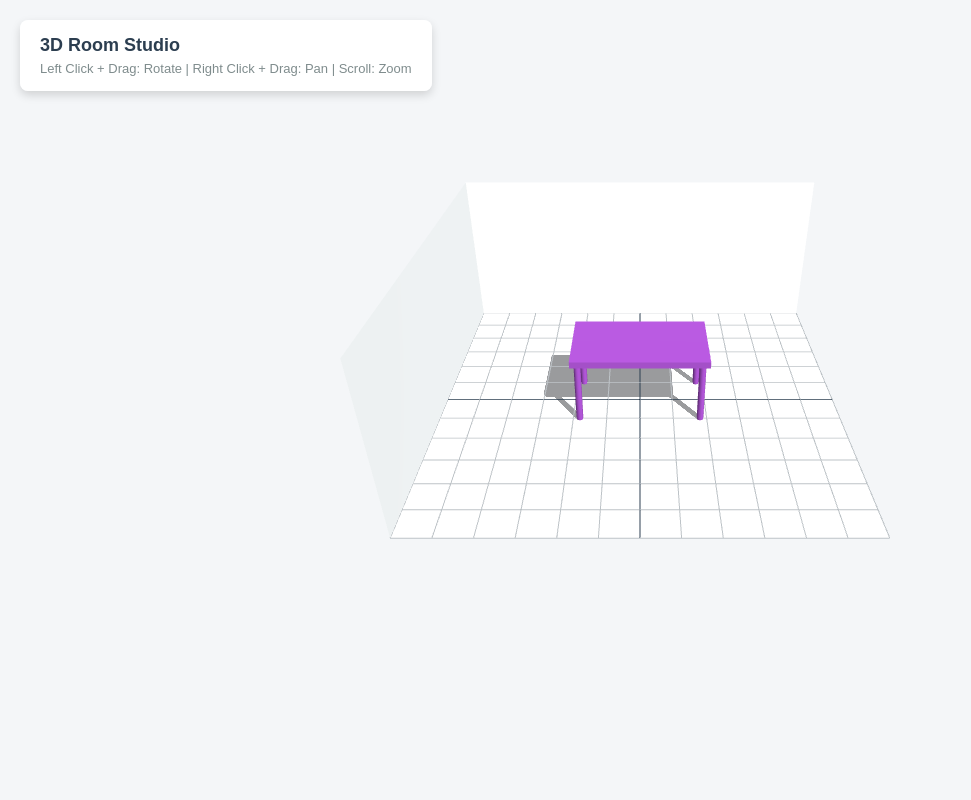
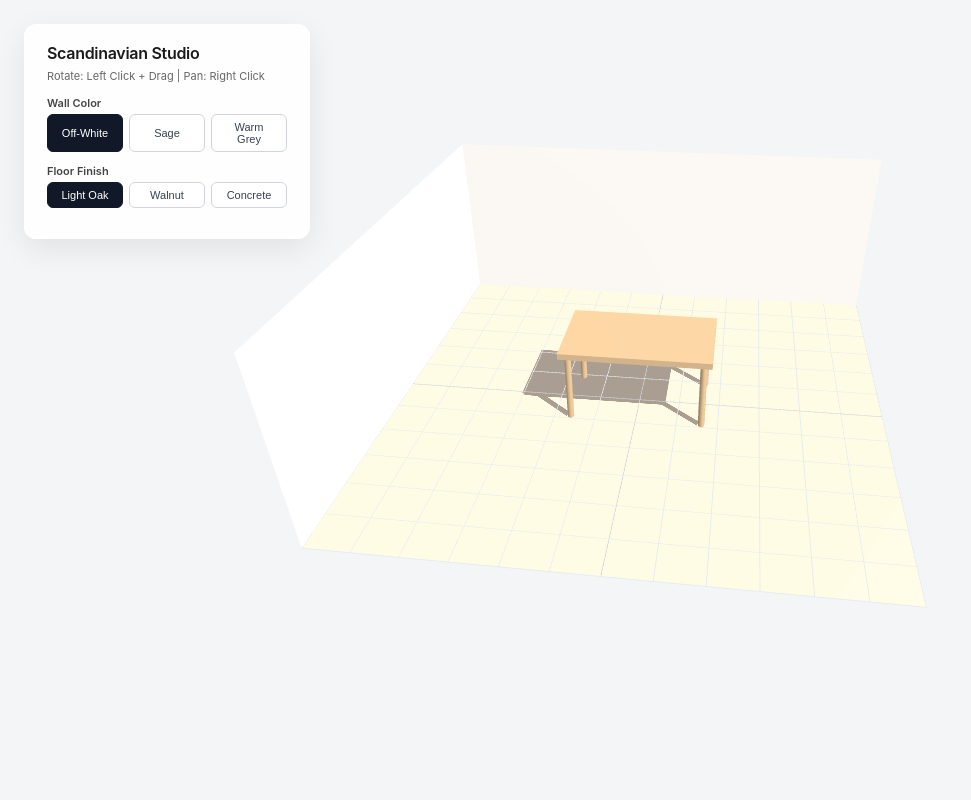
Before and after one commit to sowmyarameshmaddineani/3d-interior-designer, a Django app: page / in a window 1280 px wide. Shown: the whole page, without its empty margins (0-971 px from the left). Run offline with Django 5.2, Linux system fonts and the light colour scheme.

Commit message:
Add interactive UI control panel for real-time wall and floor material customization

```diff
--- a/designer/templates/designer/canvas.html
+++ b/designer/templates/designer/canvas.html
@@ -3,32 +3,75 @@
 <head>
     <meta charset="UTF-8">
     <meta name="viewport" content="width=device-width, initial-scale=1.0">
-    <title>3D Interior Designer - Canvas</title>
+    <title>3D Interior Designer - Scandinavian Studio</title>
     <style>
         body {
             margin: 0;
             overflow: hidden;
-            font-family: Arial, sans-serif;
+            font-family: -apple-system, BlinkMacSystemFont, "Segoe UI", Roboto, Helvetica, Arial, sans-serif;
+            background-color: #f7f9fa;
         }
         #ui-overlay {
             position: absolute;
-            top: 20px;
-            left: 20px;
+            top: 24px;
+            left: 24px;
             z-index: 10;
-            background: rgba(255, 255, 255, 0.95);
-            padding: 15px 20px;
-            border-radius: 8px;
-            box-shadow: 0 4px 10px rgba(0,0,0,0.15);
+            background: rgba(255, 255, 255, 0.85);
+            backdrop-filter: blur(12px);
+            -webkit-backdrop-filter: blur(12px);
+            padding: 18px 22px;
+            border-radius: 12px;
+            border: 1px solid rgba(255, 255, 255, 0.4);
+            box-shadow: 0 10px 30px rgba(0, 0, 0, 0.08);
+            width: 240px;
         }
         #ui-overlay h2 {
-            margin: 0 0 5px 0;
-            font-size: 18px;
-            color: #2c3e50;
+            margin: 0 0 6px 0;
+            font-size: 16px;
+            font-weight: 600;
+            color: #1a1a1a;
+            letter-spacing: -0.3px;
         }
         #ui-overlay p {
-            margin: 0;
-            font-size: 13px;
-            color: #7f8c8d;
+            margin: 0 0 12px 0;
+            font-size: 11px;
+            color: #666;
+            line-height: 1.4;
+        }
+        .control-group {
+            margin-bottom: 12px;
+        }
+        .control-group label {
+            display: block;
+            font-size: 11px;
+            font-weight: 600;
+            color: #444;
+            margin-bottom: 4px;
+        }
+        .btn-row {
+            display: flex;
+            gap: 6px;
+        }
+        button {
+            flex: 1;
+            padding: 6px 10px;
+            font-size: 11px;
+            font-weight: 500;
+            border: 1px solid #d1d5db;
+            background: #ffffff;
+            color: #374151;
+            border-radius: 6px;
+            cursor: pointer;
+            transition: all 0.2s ease;
+        }
+        button:hover {
+            background: #f3f4f6;
+            border-color: #9ca3af;
+        }
+        button.active {
+            background: #111827;
+            color: #ffffff;
+            border-color: #111827;
         }
         #canvas-container {
             width: 100vw;
@@ -43,8 +86,26 @@
 <body>
 
     <div id="ui-overlay">
-        <h2>3D Room Studio</h2>
-        <p>Left Click + Drag: Rotate | Right Click + Drag: Pan | Scroll: Zoom</p>
+        <h2>Scandinavian Studio</h2>
+        <p>Rotate: Left Click + Drag | Pan: Right Click</p>
+
+        <div class="control-group">
+            <label>Wall Color</label>
+            <div class="btn-row">
+                <button onclick="setWallColor(0xfaf9f6, this)" class="active">Off-White</button>
+                <button onclick="setWallColor(0xe8edea, this)">Sage</button>
+                <button onclick="setWallColor(0xdedad2, this)">Warm Grey</button>
+            </div>
+        </div>
+
+        <div class="control-group">
+            <label>Floor Finish</label>
+            <div class="btn-row">
+                <button onclick="setFloorColor(0xe3d3c3, this)" class="active">Light Oak</button>
+                <button onclick="setFloorColor(0x8b5a2b, this)">Walnut</button>
+                <button onclick="setFloorColor(0xd1d5db, this)">Concrete</button>
+            </div>
+        </div>
     </div>
 
     <div id="canvas-container"></div>
@@ -52,11 +113,11 @@
     <script>
         // 1. Scene Setup
         const scene = new THREE.Scene();
-        scene.background = new THREE.Color(0xf4f6f8);
+        scene.background = new THREE.Color(0xf4f5f7);
 
         // 2. Camera Setup
-        const camera = new THREE.PerspectiveCamera(60, window.innerWidth / window.innerHeight, 0.1, 1000);
-        camera.position.set(0, 12, 18);
+        const camera = new THREE.PerspectiveCamera(55, window.innerWidth / window.innerHeight, 0.1, 1000);
+        camera.position.set(2, 11, 16);
 
         // 3. Renderer Setup
         const renderer = new THREE.WebGLRenderer({ antialias: true });
@@ -68,48 +129,48 @@
         // 4. Orbit Controls
         const controls = new THREE.OrbitControls(camera, renderer.domElement);
         controls.enableDamping = true;
-        controls.maxPolarAngle = Math.PI / 2 - 0.05; // Prevent camera from clipping under floor
+        controls.dampingFactor = 0.05;
+        controls.maxPolarAngle = Math.PI / 2 - 0.02;
 
-        // 5. Lighting Setup
-        const ambientLight = new THREE.AmbientLight(0xffffff, 0.7);
+        // 5. Soft Studio Lighting
+        const ambientLight = new THREE.AmbientLight(0xffffff, 0.75);
         scene.add(ambientLight);
 
-        const mainLight = new THREE.DirectionalLight(0xffffff, 0.8);
-        mainLight.position.set(10, 20, 15);
-        mainLight.castShadow = true;
-        mainLight.shadow.mapSize.width = 2048;
-        mainLight.shadow.mapSize.height = 2048;
-        scene.add(mainLight);
+        const keyLight = new THREE.DirectionalLight(0xfff5ee, 0.6);
+        keyLight.position.set(12, 18, 10);
+        keyLight.castShadow = true;
+        keyLight.shadow.mapSize.width = 2048;
+        keyLight.shadow.mapSize.height = 2048;
+        keyLight.shadow.bias = -0.0001;
+        scene.add(keyLight);
 
-        // 6. Build Room Dimensions (Width: 12m, Depth: 12m, Height: 5m)
+        // 6. Room Dimensions & Materials
         const roomWidth = 12;
         const roomDepth = 12;
-        const wallHeight = 5;
+        const wallHeight = 4.5;
 
-        // Floor Plane
+        // Floor Mesh
         const floorGeo = new THREE.PlaneGeometry(roomWidth, roomDepth);
-        const floorMat = new THREE.MeshStandardMaterial({ color: 0xdcdde1, side: THREE.DoubleSide });
+        const floorMat = new THREE.MeshStandardMaterial({ color: 0xe3d3c3, roughness: 0.8, side: THREE.DoubleSide });
         const floor = new THREE.Mesh(floorGeo, floorMat);
         floor.rotation.x = -Math.PI / 2;
         floor.receiveShadow = true;
         scene.add(floor);
 
         // Grid Helper
-        const gridHelper = new THREE.GridHelper(roomWidth, 12, 0x2c3e50, 0xbdc3c7);
-        gridHelper.position.y = 0.01; // Slightly above floor to avoid z-fighting
+        const gridHelper = new THREE.GridHelper(roomWidth, 12, 0xd0d4dc, 0xe8ecf0);
+        gridHelper.position.y = 0.002;
         scene.add(gridHelper);
 
-        // Wall Material (Warm Interior Wall Color)
-        const wallMat = new THREE.MeshStandardMaterial({ color: 0xecf0f1, side: THREE.DoubleSide });
+        // Walls Mesh
+        const wallMat = new THREE.MeshStandardMaterial({ color: 0xfaf9f6, roughness: 0.9, side: THREE.DoubleSide });
 
-        // Back Wall
         const backWallGeo = new THREE.PlaneGeometry(roomWidth, wallHeight);
         const backWall = new THREE.Mesh(backWallGeo, wallMat);
         backWall.position.set(0, wallHeight / 2, -roomDepth / 2);
         backWall.receiveShadow = true;
         scene.add(backWall);
 
-        // Left Wall
         const leftWallGeo = new THREE.PlaneGeometry(roomDepth, wallHeight);
         const leftWall = new THREE.Mesh(leftWallGeo, wallMat);
         leftWall.position.set(-roomWidth / 2, wallHeight / 2, 0);
@@ -117,27 +178,42 @@
         leftWall.receiveShadow = true;
         scene.add(leftWall);
 
-        // 7. Add Decorative Furniture Placeholders (Table & Chair)
-        // Table Base
-        const tableGeo = new THREE.BoxGeometry(4, 0.2, 2.5);
-        const woodMat = new THREE.MeshStandardMaterial({ color: 0x8e44ad });
-        const tableTop = new THREE.Mesh(tableGeo, woodMat);
-        tableTop.position.set(0, 2, 0);
+        // 7. Minimalist Table
+        const tableMat = new THREE.MeshStandardMaterial({ color: 0xd2b48c, roughness: 0.7 });
+        const tableTopGeo = new THREE.BoxGeometry(3.6, 0.15, 2.2);
+        const tableTop = new THREE.Mesh(tableTopGeo, tableMat);
+        tableTop.position.set(0, 1.8, 0);
         tableTop.castShadow = true;
+        tableTop.receiveShadow = true;
         scene.add(tableTop);
 
-        // Table Legs
-        const legGeo = new THREE.CylinderGeometry(0.1, 0.1, 2);
+        const legGeo = new THREE.CylinderGeometry(0.08, 0.08, 1.8);
         const legPositions = [
-            [-1.8, 1, -1], [1.8, 1, -1],
-            [-1.8, 1, 1],  [1.8, 1, 1]
+            [-1.6, 0.9, -0.9], [1.6, 0.9, -0.9],
+            [-1.6, 0.9, 0.9],  [1.6, 0.9, 0.9]
         ];
         legPositions.forEach(pos => {
-            const leg = new THREE.Mesh(legGeo, woodMat);
+            const leg = new THREE.Mesh(legGeo, tableMat);
             leg.position.set(...pos);
             leg.castShadow = true;
             scene.add(leg);
         });
+
+        // Interactive Functions for UI Buttons
+        window.setWallColor = function(hexColor, btn) {
+            wallMat.color.setHex(hexColor);
+            // Update active button state in group
+            const buttons = btn.parentElement.querySelectorAll('button');
+            buttons.forEach(b => b.classList.remove('active'));
+            btn.classList.add('active');
+        };
+
+        window.setFloorColor = function(hexColor, btn) {
+            floorMat.color.setHex(hexColor);
+            const buttons = btn.parentElement.querySelectorAll('button');
+            buttons.forEach(b => b.classList.remove('active'));
+            btn.classList.add('active');
+        };
 
         // 8. Window Resize Handler
         window.addEventListener('resize', () => {
```
